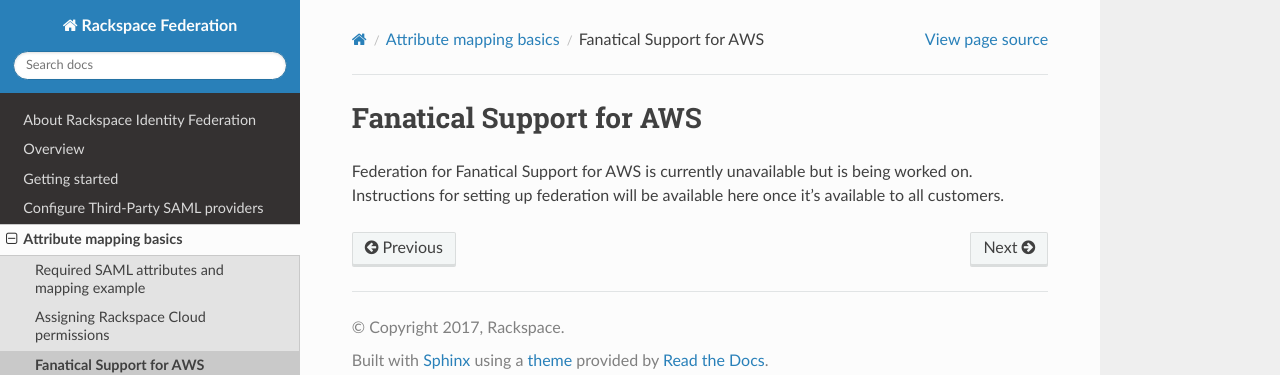
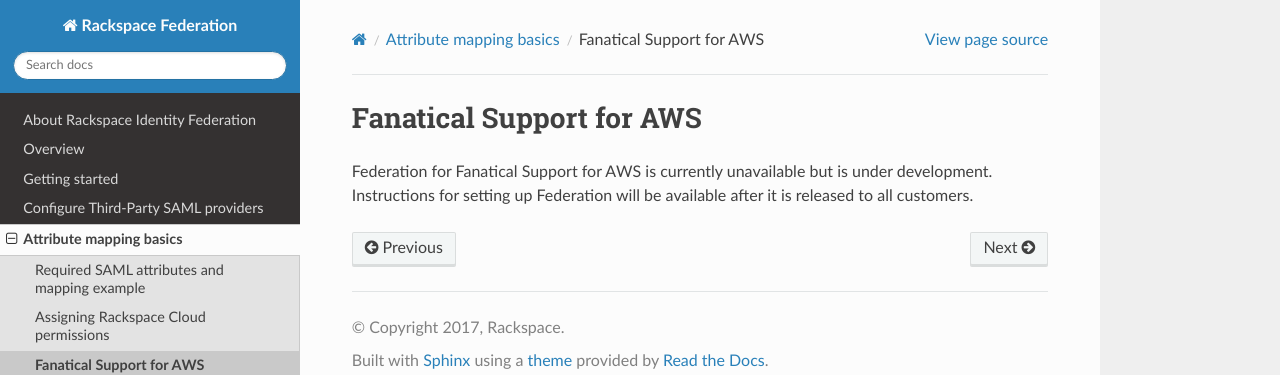
Before and after one commit to rackerlabs/docs-rackspace-federation, a Sphinx documentation site: the page built from doc/attribmapping-basics/faws-mapping.rst, in a window 1280 px wide. Shown: the top 375 px of the page. Built offline with Sphinx 7.4.7 and the Read the Docs theme 2.0.0, drawn with Linux system fonts in a browser that asks for light colours; the version number could not be read and is left out.

Commit message:
updated language as per feedback from writing team

```diff
--- a/doc/attribmapping-basics/faws-mapping.rst
+++ b/doc/attribmapping-basics/faws-mapping.rst
@@ -3,6 +3,6 @@
 Fanatical Support for AWS
 -----------------------------------------------
 
-Federation for Fanatical Support for AWS is currently unavailable but is being
-worked on. Instructions for setting up federation will be available here once
-it's available to all customers.
+Federation for Fanatical Support for AWS is currently unavailable but is under
+development. Instructions for setting up Federation will be available after it
+is released to all customers.
```
